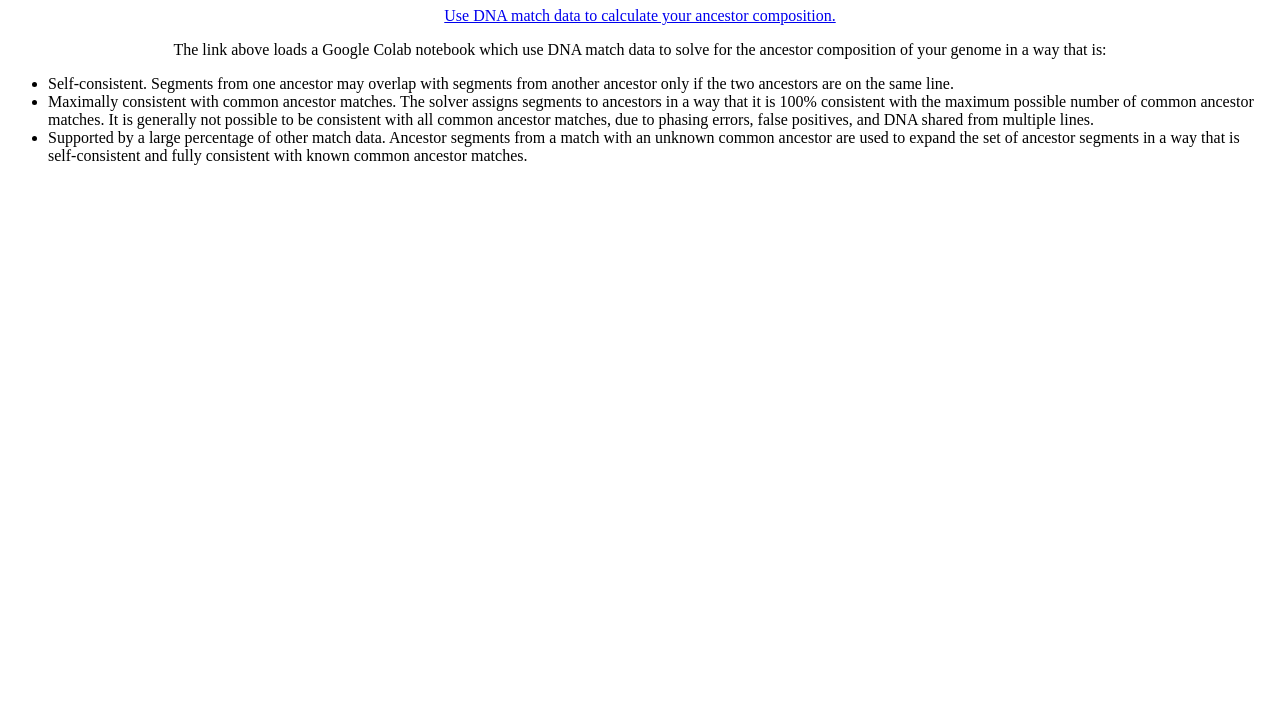
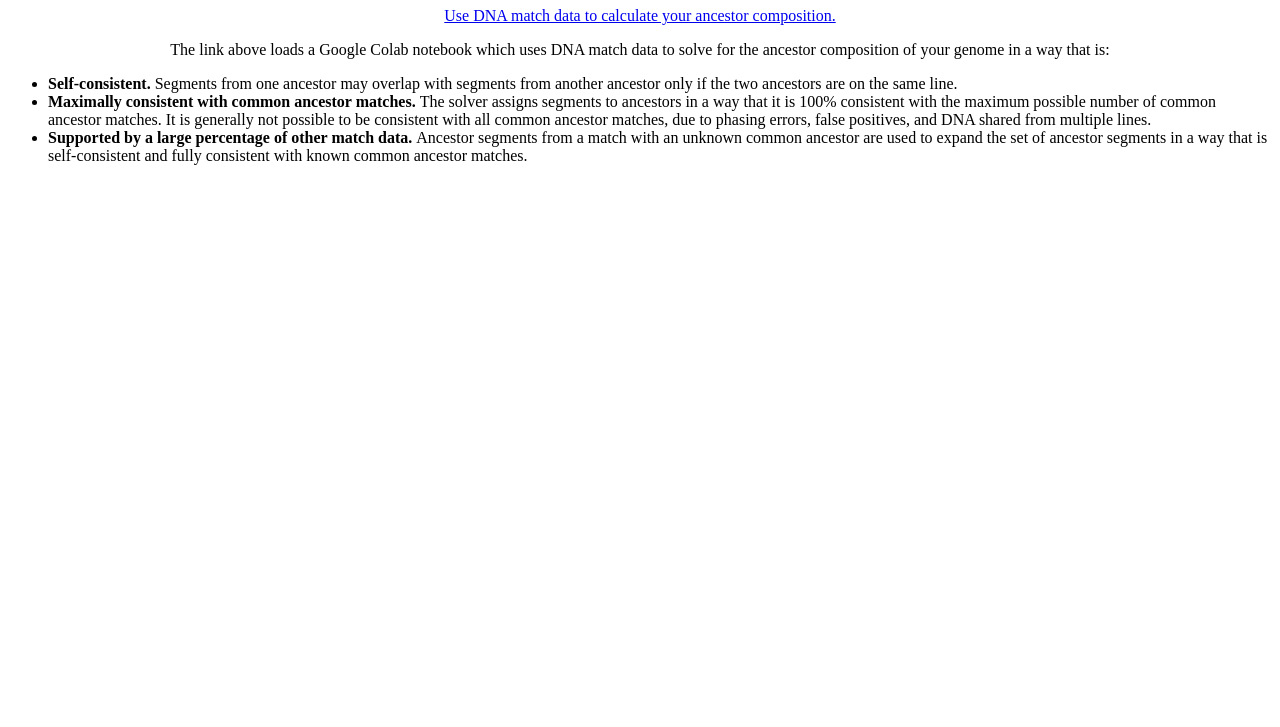
Before and after one commit to AncestorComposition/AncestorComposition.github.io, a plain HTML site: page index.html in a window 1280 px wide. Shown: the part 73-800 px from the top of the page. Drawn offline with Linux system fonts and the light colour scheme; a script that the page names is missing.

Commit message:
Update index.html

```diff
--- a/index.html
+++ b/index.html
@@ -59,11 +59,11 @@ div {text-align: center;}
         else document.addEventListener("DOMContentLoaded", fn);
       })();
     </script>
-    <p>The link above loads a Google Colab notebook which use DNA match data to solve for the ancestor composition of your genome in a way that is:
+    <p>The link above loads a Google Colab notebook which uses DNA match data to solve for the ancestor composition of your genome in a way that is:
        <ul>
-<li> Self-consistent. Segments from one ancestor may overlap with segments from another ancestor only if the two ancestors are on the same line. </li>
-<li> Maximally consistent with common ancestor matches. The solver assigns segments to ancestors in a way that it is 100% consistent with the maximum possible number of common ancestor matches. It is generally not possible to be consistent with all common ancestor matches, due to phasing errors, false positives, and DNA shared from multiple lines.  </li>
-<li> Supported by a large percentage of other match data. Ancestor segments from a match with an unknown common ancestor are used to expand the set of ancestor segments in a way that is self-consistent and fully consistent with known common ancestor matches.  </li>
+         <li> <b> Self-consistent. </b> Segments from one ancestor may overlap with segments from another ancestor only if the two ancestors are on the same line. </li>
+<li> <b>  Maximally consistent with common ancestor matches.  </b> The solver assigns segments to ancestors in a way that it is 100% consistent with the maximum possible number of common ancestor matches. It is generally not possible to be consistent with all common ancestor matches, due to phasing errors, false positives, and DNA shared from multiple lines.  </li>
+<li> <b>Supported by a large percentage of other match data. </b> Ancestor segments from a match with an unknown common ancestor are used to expand the set of ancestor segments in a way that is self-consistent and fully consistent with known common ancestor matches.  </li>
     </ul>
       </p>
   </body>
```
